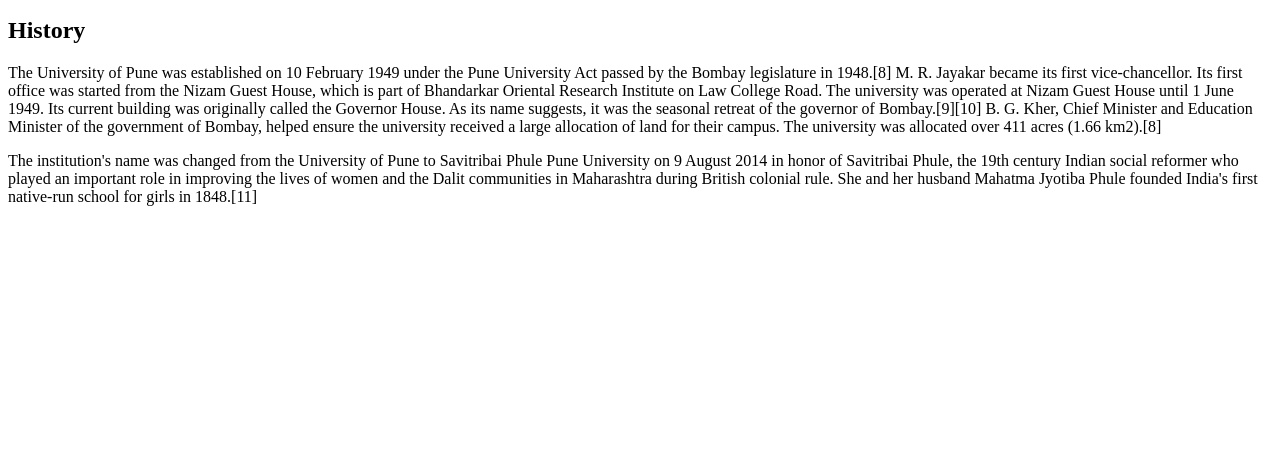
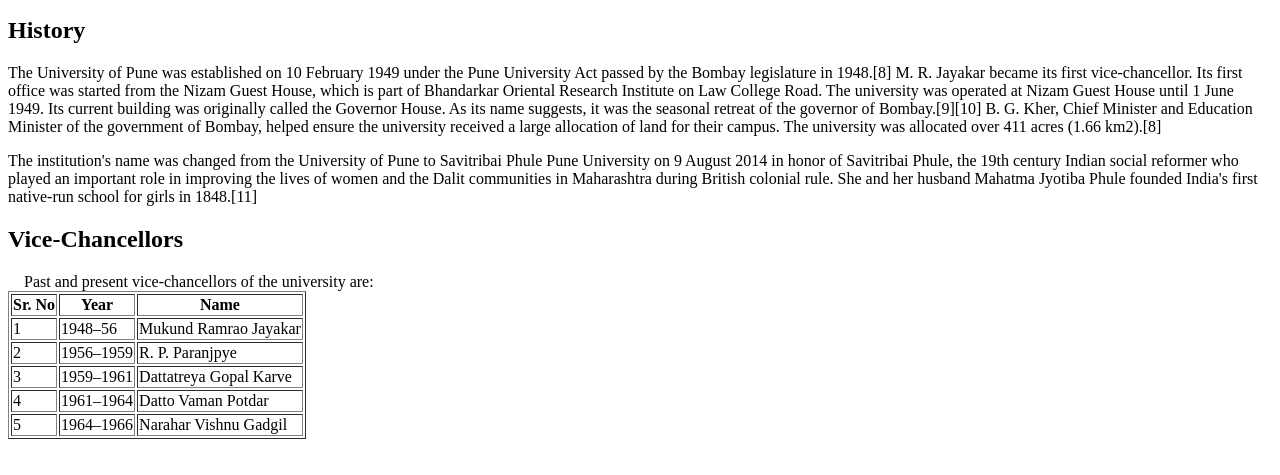
Before and after one commit to Pritinalkar/github-assignment-2, a plain HTML site: page index.html in a window 1280 px wide. Shown: the part 137-612 px from the top of the page. Drawn offline with Linux system fonts and the light colour scheme.

Commit message:
table tag used

```diff
--- a/index.html
+++ b/index.html
@@ -26,5 +26,43 @@
           important role in improving the lives of women and the Dalit communities in Maharashtra during British
           colonial rule. She and her husband Mahatma Jyotiba Phule founded India's first native-run school for girls in 1848.[11]
     </p>
+    <h2>Vice-Chancellors</h2>
+&nbsp;&nbsp;&nbsp;&nbsp;Past and present vice-chancellors of the university are:
+<table border="1">
+    <thead>
+    <tr>
+     <th>Sr. No</th>
+     <th>Year</th>
+     <th>Name</th>
+    </tr>
+    </thead>
+    <tbody>
+        <tr>
+            <td>1</td>
+            <td>1948–56</td>
+            <td>Mukund Ramrao Jayakar</td>
+        </tr>
+        <tr>
+            <td>2</td>
+            <td>1956–1959</td>
+            <td>R. P. Paranjpye</td>
+        </tr>
+        <tr>
+            <td>3</td>
+            <td>1959–1961</td>
+            <td>Dattatreya Gopal Karve</td>
+        </tr>
+        <tr>
+            <td>4</td>
+            <td>1961–1964</td>
+            <td>Datto Vaman Potdar</td>
+        </tr>
+        <tr>
+            <td>5</td>
+            <td>1964–1966</td>
+            <td>Narahar Vishnu Gadgil</td>
+        </tr>
+    </tbody>
+</table>
   </body>
 </html>
```
